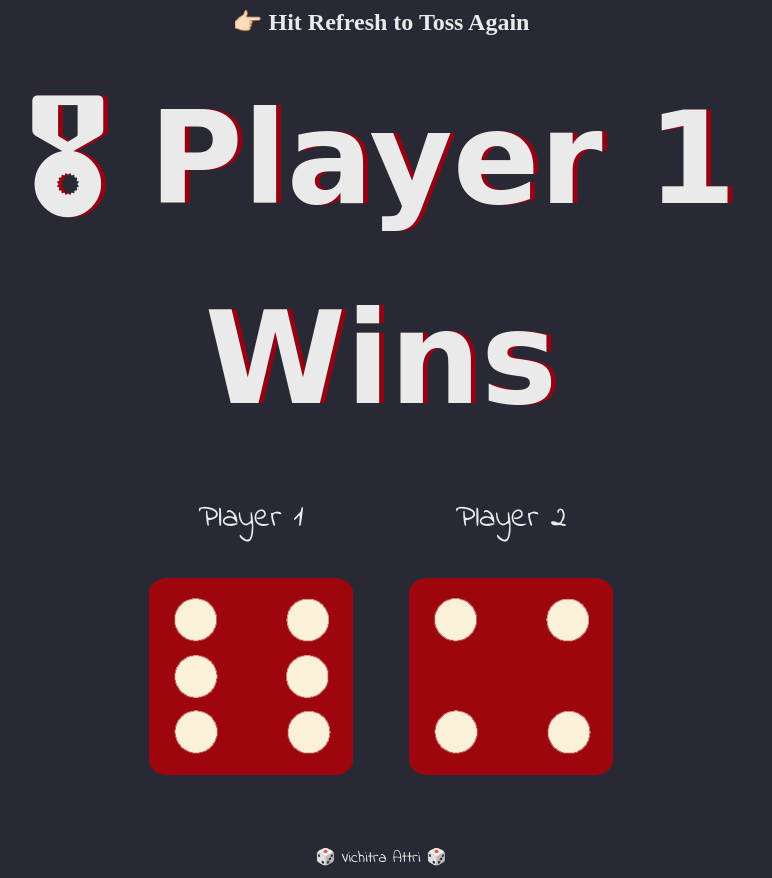
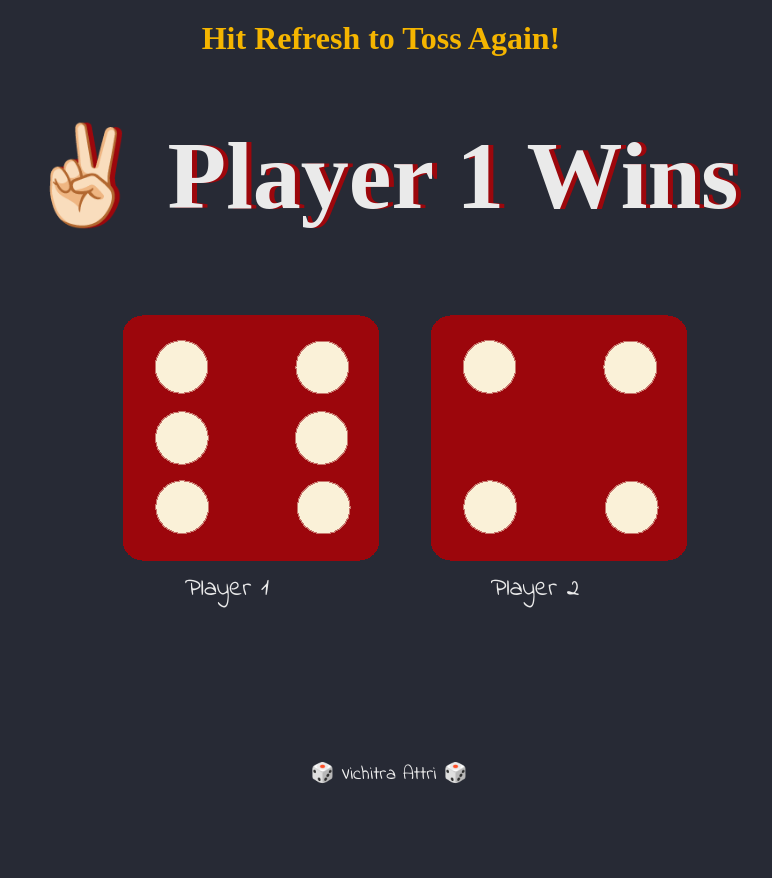
Before and after one commit to vichitrattri/Dice-Toss, a plain HTML site: page index.html in a window 1280 px wide. Shown: the whole page, without its empty margins (259-1031 px from the left). After the commit the page ends 800 px from the top, so only its background shows below. Drawn offline with Linux system fonts and the light colour scheme.

Commit message:
Chnage UI

```diff
--- a/index.html
+++ b/index.html
@@ -10,18 +10,19 @@
     />
   </head>
   <body>
-    <h2 class="notice">👉🏻 Hit Refresh to Toss Again</h2>
+    <h2 class="notice">Hit Refresh to Toss Again!</h2>
     <div class="container">
       <h1>Refresh Me!</h1>
+      <div class="dice-container">
+        <div class="dice">
+          <img class="img1" src="" />
+          <div><p>Player 1</p></div>
+        </div>
 
-      <div class="dice">
-        <p>Player 1</p>
-        <img class="img1" src="" />
-      </div>
-
-      <div class="dice">
-        <p>Player 2</p>
-        <img class="img2" src="" />
+        <div class="dice">
+          <img class="img2" src="" />
+          <div><p>Player 2</p></div>
+        </div>
       </div>
     </div>
 
--- a/index.js
+++ b/index.js
@@ -9,9 +9,9 @@ document
   .setAttribute("src", "./images/dice" + num2 + ".png");
 
 if (num1 > num2) {
-  document.querySelector("h1").textContent = "🎖 Player 1 Wins";
+  document.querySelector("h1").textContent = "✌🏻 Player 1 Wins";
 } else if (num1 === num2) {
-  document.querySelector("h1").textContent = "It's a Draw";
+  document.querySelector("h1").textContent = "👉🏻 It's a Draw";
 } else {
-  document.querySelector("h1").textContent = "🎖 Player 2 Wins";
+  document.querySelector("h1").textContent = "✌🏻 Player 2 Wins";
 }
--- a/styles.css
+++ b/styles.css
@@ -8,12 +8,15 @@
   width: 70%;
   margin: auto;
   text-align: center;
-  color: #eaeaea;
+  font-size: 2.5vw;
+  color: #f5b500;
+  padding-top: 12px;
 }
 
 .dice {
   text-align: center;
   display: inline-block;
+  justify-content: center;
 
 }
 
@@ -23,26 +26,38 @@ body {
 
 h1 {
   margin: 30px;
-  font-family: 'Monteserrat', cursive;
-  text-shadow: 5px 0 #930213;
-  font-size: 8rem;
+  font-family: 'Monteserrat';
+  text-shadow: 5px 0 #9c070c;
+  font-size: 7.5vw;
   color: #eaeaea;
+  padding-top:32px;
+  padding-bottom: 48px;
+
+
 }
 
 p {
-  font-size: 2rem;
+  font-size: 2vw;
   color: #eaeaea;
   font-family: 'Indie Flower', cursive;
+  display: inline;
+  margin: 0, auto;
 }
 
 img {
-  width: 80%;
+  width: 20vw;
+  padding-left: 48px;
+  display: inline;
 }
 
 footer {
+  width: 100%;
   margin-top: 5%;
+  padding-bottom: 12px;
   color: #EEEEEE;
   text-align: center;
   font-family: 'Indie Flower', cursive;
-
+  font-size: 1.5vw;
+  position: fixed;
+  bottom: 0;
 }
```
